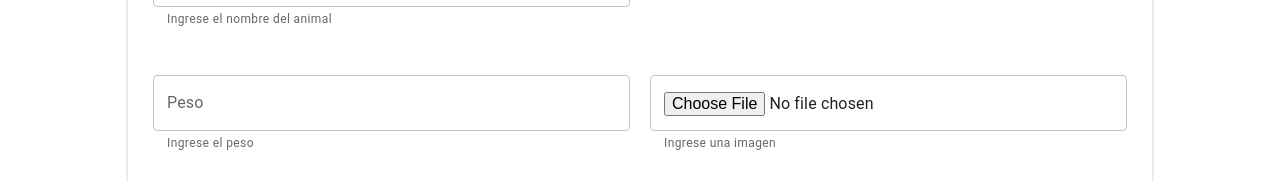
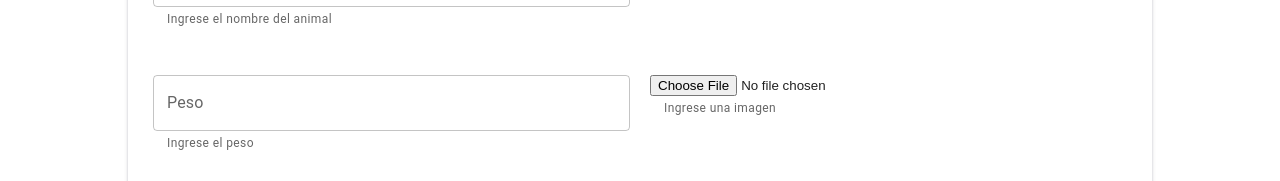
Before and after one commit to gabisauriorex/Adoptame_Front, a React (Vite) app in the folder client/: page /CreatePet in a window 1280 px wide. Shown: the part 270-451 px from the top of the page. Built offline with nearby package versions, Linux system fonts and the light colour scheme; no server answers.

Commit message:
add(src/firebase): firebase func

```diff
--- a/client/package.json
+++ b/client/package.json
@@ -22,6 +22,7 @@
     "axios": "^1.3.4",
     "cloudinary-react": "^1.8.1",
     "combine-reducers": "^1.0.0",
+    "firebase": "^9.19.0",
     "react": "^18.2.0",
     "react-dom": "^18.2.0",
     "react-hook-form": "^7.43.6",
@@ -30,7 +31,8 @@
     "redux": "^4.2.1",
     "redux-devtools-extension": "^2.13.9",
     "redux-thunk": "^2.4.2",
-    "styled-components": "^5.3.9"
+    "styled-components": "^5.3.9",
+    "uuid": "^9.0.0"
   },
   "devDependencies": {
     "@types/react": "^18.0.27",
--- a/client/src/components/CreatePet/CreatePet.jsx
+++ b/client/src/components/CreatePet/CreatePet.jsx
@@ -22,6 +22,7 @@ import { postPet } from "../../Redux/Actions/actions_pets";
 import { razas } from "../../Redux/Actions/actions_filter";
 import { color } from "../../Redux/Actions/actions_filter";
 import "./CreatePet.css";
+import { uploadImage } from "../../firebase/config";
 
 //react-hook-form
 
@@ -53,8 +54,6 @@ function CreatePet() {
     location: "",
   });
 
-
-
   //================handlerChange======================
   const handleChange = (e) => {
     console.log(e.target.value);
@@ -64,29 +63,15 @@ function CreatePet() {
     });
   };
 
-  const handleImage = (e) => {
-    console.log(e.target.files[0]);
-    const formdata = new FormData();
-    formdata.append = ('image', e.target.files[0])
-    formdata.append("upload_preset", "gamepalace");
-    formdata.append("cloud_name", "ddjreipc4");
-    fetch("https://res.cloudinary.com/ddjreipc4/image/upload/", {
-      method: "post",
-      body: formdata,
+  // FIREBASE
+
+  const handleImage = async (e) => {
+    const aux = await uploadImage(e)
+    setInput({
+      ...input,
+      image: aux
     })
-      .then((res) => res.json())
-      .then((data) => {
-        console.log(data);
-        setInput({
-          ...input,
-          imageurl: data.url,
-        });
-        setMiniImage(data.url);
-      })
-      .catch((error) => {
-        console.log(error);
-      });
-  };
+  }
 
   const handleSelectBreed = (e) => {
     console.log(e.target.value);
@@ -270,14 +255,15 @@ function CreatePet() {
               padding: "10px",
             }}
           >
-            <TextField
+            <input
               id="image"
               aria-describedby="image-helper"
               type="file"
               name="image"
               //value={input.image}
-              onChange={handleImage}
+              onChange={ e => handleImage(e.target.files[0])}
             />
+
             <FormHelperText id="image-helper">
               Ingrese una imagen
             </FormHelperText>
--- /dev/null
+++ b/client/src/firebase/config.js
@@ -0,0 +1,27 @@
+// Import the functions you need from the SDKs you need
+import { initializeApp } from "firebase/app";
+import { getStorage, ref, uploadBytes, getDownloadURL} from "firebase/storage"
+import { v4 } from "uuid"
+
+
+// Your web app's Firebase configuration
+const firebaseConfig = {
+  apiKey: "AIzaSyC9tLOS0X9BA3NIA4hwJwqIf0bxdqw_Lik",
+  authDomain: "adoptame-b72a3.firebaseapp.com",
+  projectId: "adoptame-b72a3",
+  storageBucket: "adoptame-b72a3.appspot.com",
+  messagingSenderId: "500990637633",
+  appId: "1:500990637633:web:2d341e033f3ee4061a38c0"
+};
+
+// Initialize Firebase
+const app = initializeApp(firebaseConfig);
+export const storage = getStorage(app);
+
+export const uploadImage = async (file) => {
+    console.log(file);
+    const storageRef = ref(storage, `${Date.now()}-${file.name}`);
+    await uploadBytes(storageRef, file);
+    alert("ya esta cargado");
+    return await getDownloadURL(storageRef);
+};
```
Also changed, not shown: 1 other file (tests, documents, lock files or other folders).
